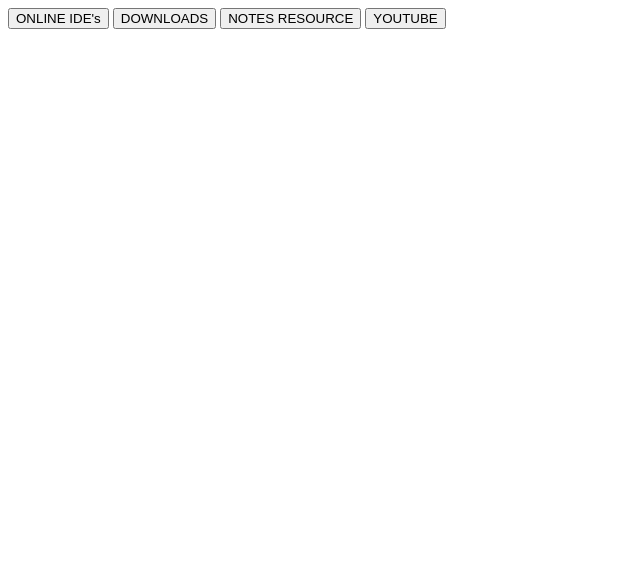
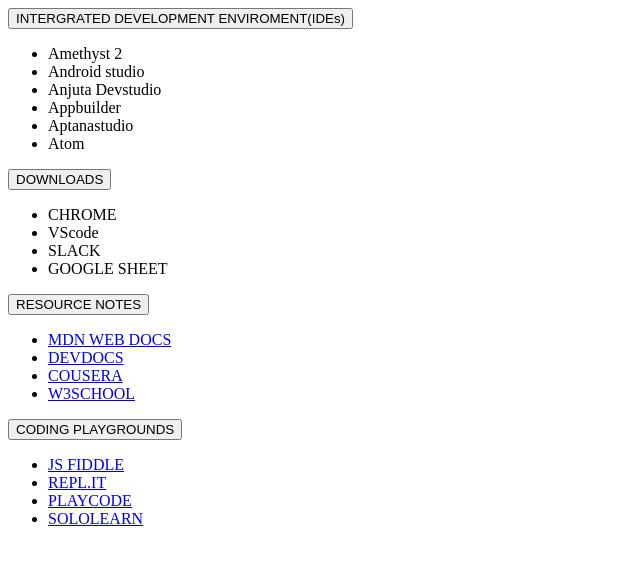
Before and after one commit to Binamin-hussein100/STUDENT-ASSISTANT, a plain HTML site: page resource.html in a window 1280 px wide. Shown: the whole page, without its empty margins (0-640 px from the left). Drawn offline with Linux system fonts and the light colour scheme.

Commit message:
made changes to resourse.html

```diff
--- a/resource.html
+++ b/resource.html
@@ -4,17 +4,53 @@
     <meta charset="UTF-8">
     <meta http-equiv="X-UA-Compatible" content="IE=edge">
     <meta name="viewport" content="width=device-width, initial-scale=1.0">
-    <title>student resource</title>
+    <title>STUDENT RESOURCES</title>
     <link rel="stylesheet" href="resource.css">
+    <script src="./resource.js"></script>
 </head>
 <body>
-    <div>
-        <div class="buttons">
-            <button class="btn1">ONLINE IDE's</button>
-            <button class="btn2">DOWNLOADS</button>
-            <button class="btn3">NOTES RESOURCE</button>
-            <button class="btn4">YOUTUBE</button>
-         </div>
+    <div class="container">
+
+            <button onclick="show_hide()">INTERGRATED DEVELOPMENT ENVIROMENT(IDEs)</button>
+                <div>
+                    <ul id="bin">
+                        <li><a rel="#">Amethyst 2</a></li>
+                        <li><a rel="#">Android studio</a></li>
+                        <li><a rel="#">Anjuta Devstudio</a></li>
+                        <li><a rel="#">Appbuilder</a></li>
+                        <li><a rel="#">Aptanastudio</a></li>
+                        <li><a rel="#">Atom</a></li>
+
+                    </ul>
+                </div>
+
+                <button onclick="click_hide()">DOWNLOADS</button>
+                <div>
+                        <ul id="more">
+                            <li>CHROME</li>
+                            <li>VScode</li>
+                            <li>SLACK</li>
+                            <li>GOOGLE SHEET</li>
+                        </ul>
+                </div>
+            <div>
+                <button onclick="show_hide()">RESOURCE NOTES</button>
+                <ul id="dev">
+                    <li><a href="https://developer.mozilla.org/en-US/docs/Glossary/Block/CSS" >MDN WEB DOCS</a></li>
+                    <li><a href="https://devdocs.io/">DEVDOCS</a></li>
+                    <li><a href="https://www.coursera.org/">COUSERA</a></li>
+                    <li><a href="https://www.w3schools.com/">W3SCHOOL</a></li>
+                </ul>
+            </div>
+            <div>
+                <button onclick="show_hide()">CODING PLAYGROUNDS</button>
+                <ul>
+                    <li><a href="https://jsfiddle.net/">JS FIDDLE</a></li>
+                    <li><a href="https://replit.com/">REPL.IT</a></li>
+                    <li><a href="https://playcode.io/">PLAYCODE</a></li>
+                    <li><a href="https://code.sololearn.com/cVRUy2BwauK8">SOLOLEARN</a></li>
+                </ul>
+            </div>
     </div>
 </body>
 </html>
```
